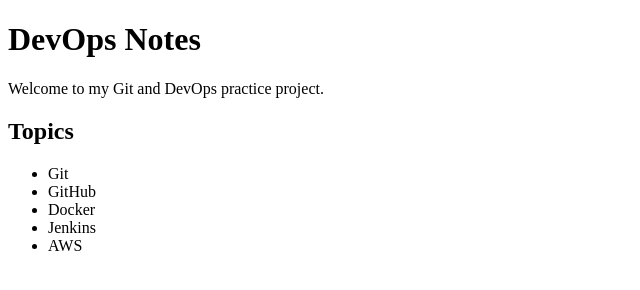
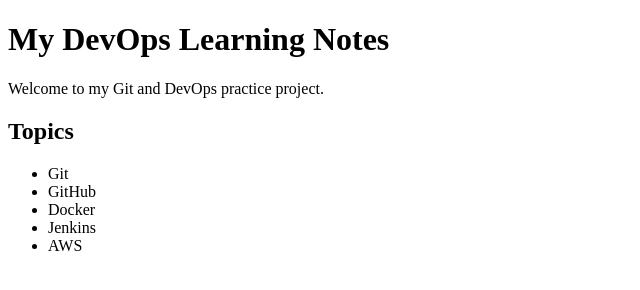
Before and after one commit to rajesh1927/git-practice-task1, a plain HTML site: page index.html in a window 1280 px wide. Shown: the whole page, without its empty margins (0-640 px from the left). Drawn offline with Linux system fonts and the light colour scheme.

Commit message:
Update application title

```diff
--- a/index.html
+++ b/index.html
@@ -6,7 +6,7 @@
     <title>DevOps Notes</title>
 </head>
 <body>
-    <h1>DevOps Notes</h1>
+	<h1>My DevOps Learning Notes</h1>
 	<p>Welcome to my Git and DevOps practice project.</p>
     <h2>Topics</h2>
     <ul>
```
